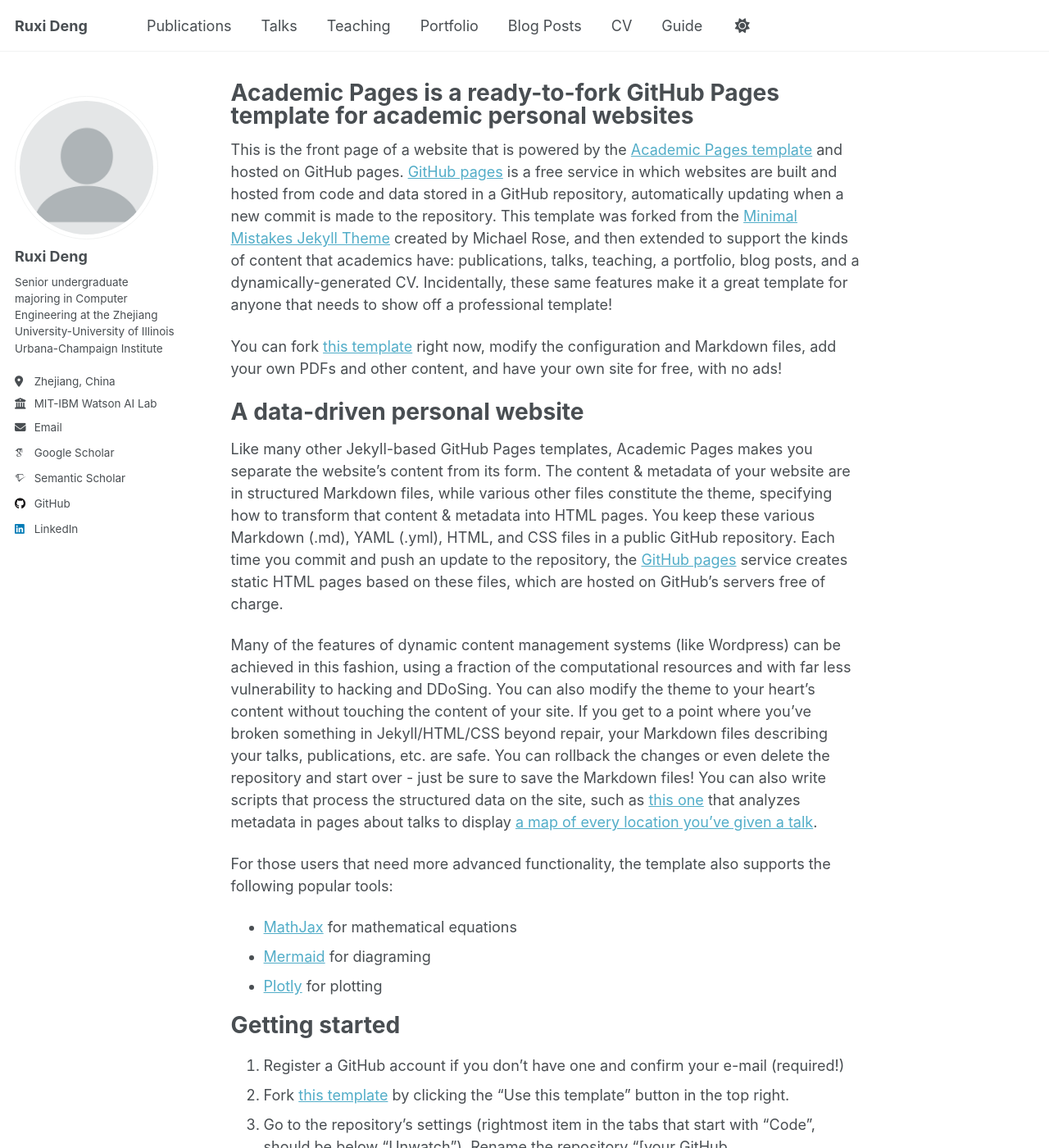
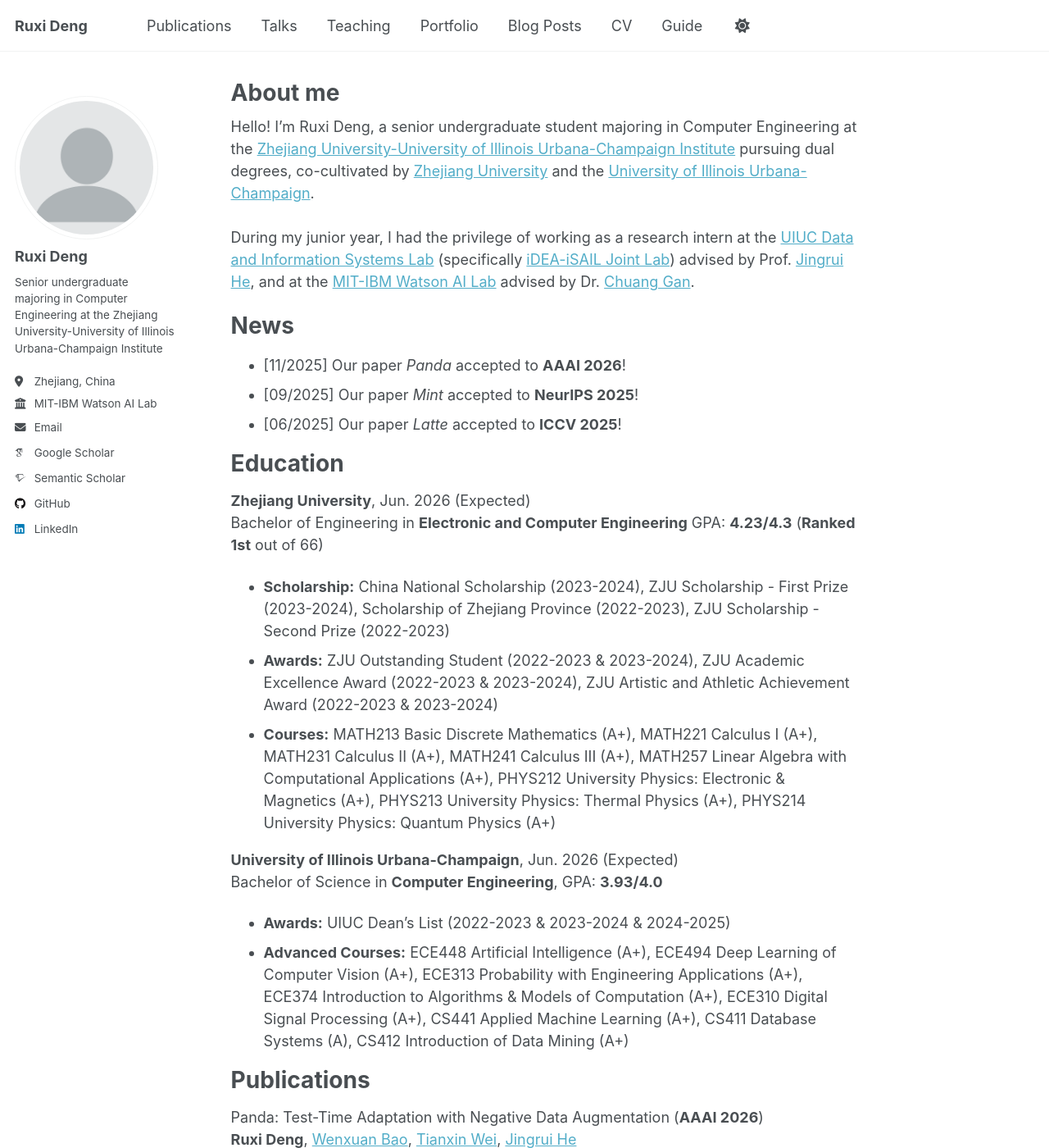
Before and after one commit to ruxideng/ruxideng.github.io, a Jekyll site: the page built from _pages/about.md, in a window 1280 px wide and 1400 px high. Shown: the whole window at 82% size. Built offline with Jekyll 4.4.1, drawn with Linux system fonts in a browser that asks for light colours; some web fonts are replaced; a script that is not in the unit is left out; some of the changed text lies outside the part shown.

Commit message:
Update about.md

```diff
--- a/_pages/about.md
+++ b/_pages/about.md
@@ -1,56 +1,66 @@
 ---
 permalink: /
-title: "Academic Pages is a ready-to-fork GitHub Pages template for academic personal websites"
+title: "About me"
 author_profile: true
 redirect_from:
   - /about/
   - /about.html
 ---
 
-This is the front page of a website that is powered by the [Academic Pages template](https://github.com/academicpages/academicpages.github.io) and hosted on GitHub pages. [GitHub pages](https://pages.github.com) is a free service in which websites are built and hosted from code and data stored in a GitHub repository, automatically updating when a new commit is made to the repository. This template was forked from the [Minimal Mistakes Jekyll Theme](https://mmistakes.github.io/minimal-mistakes/) created by Michael Rose, and then extended to support the kinds of content that academics have: publications, talks, teaching, a portfolio, blog posts, and a dynamically-generated CV. Incidentally, these same features make it a great template for anyone that needs to show off a professional template!
+Hello! I'm Ruxi Deng, a senior undergraduate student majoring in Computer Engineering at the <a href="https://zjui.intl.zju.edu.cn/en/">Zhejiang University-University of Illinois Urbana-Champaign Institute</a> pursuing dual degrees, co-cultivated by <a href="https://www.zju.edu.cn/english/">Zhejiang University</a> and the <a href="https://illinois.edu/">University of Illinois Urbana-Champaign</a>.
+		<br><br>During my junior year, I had the privilege of working as a research intern at the <a href="https://dais.cs.illinois.edu/">UIUC Data and Information Systems Lab</a> (specifically <a href="https://www.idea-isail.com/">iDEA-iSAIL Joint Lab</a>) advised by Prof. <a href="https://www.hejingrui.org/">Jingrui He</a>, and at the <a href="https://mitibmwatsonailab.mit.edu/">MIT-IBM Watson AI Lab</a> advised by Dr. <a href="https://people.csail.mit.edu/ganchuang/">Chuang Gan</a>.
 
- You can fork [this template](https://github.com/academicpages/academicpages.github.io) right now, modify the configuration and Markdown files, add your own PDFs and other content, and have your own site for free, with no ads!
+News
+======
 
-A data-driven personal website
+- [11/2025] Our paper *Panda* accepted to **AAAI 2026**!
+- [09/2025] Our paper *Mint* accepted to **NeurIPS 2025**!
+- [06/2025] Our paper *Latte* accepted to **ICCV 2025**!
+
+Education
 ======
-Like many other Jekyll-based GitHub Pages templates, Academic Pages makes you separate the website's content from its form. The content & metadata of your website are in structured Markdown files, while various other files constitute the theme, specifying how to transform that content & metadata into HTML pages. You keep these various Markdown (.md), YAML (.yml), HTML, and CSS files in a public GitHub repository. Each time you commit and push an update to the repository, the [GitHub pages](https://pages.github.com/) service creates static HTML pages based on these files, which are hosted on GitHub's servers free of charge.
 
-Many of the features of dynamic content management systems (like Wordpress) can be achieved in this fashion, using a fraction of the computational resources and with far less vulnerability to hacking and DDoSing. You can also modify the theme to your heart's content without touching the content of your site. If you get to a point where you've broken something in Jekyll/HTML/CSS beyond repair, your Markdown files describing your talks, publications, etc. are safe. You can rollback the changes or even delete the repository and start over - just be sure to save the Markdown files! You can also write scripts that process the structured data on the site, such as [this one](https://github.com/academicpages/academicpages.github.io/blob/master/talkmap.ipynb) that analyzes metadata in pages about talks to display [a map of every location you've given a talk](https://academicpages.github.io/talkmap.html).
+**Zhejiang University**, Jun. 2026 (Expected)
+Bachelor of Engineering in **Electronic and Computer Engineering**
+GPA: **4.23/4.3** (**Ranked 1st** out of 66)
 
-For those users that need more advanced functionality, the template also supports the following popular tools:
-- [MathJax](https://www.mathjax.org/) for mathematical equations
-- [Mermaid](https://mermaid.js.org/) for diagraming
-- [Plotly](https://plotly.com/javascript/) for plotting
+- **Scholarship:** China National Scholarship (2023-2024), ZJU Scholarship - First Prize (2023-2024), Scholarship of Zhejiang Province (2022-2023), ZJU Scholarship - Second Prize (2022-2023)
+- **Awards:** ZJU Outstanding Student (2022-2023 & 2023-2024), ZJU Academic Excellence Award (2022-2023 & 2023-2024), ZJU Artistic and Athletic Achievement Award (2022-2023 & 2023-2024)
+- **Courses:** MATH213 Basic Discrete Mathematics (A+), MATH221 Calculus I (A+), MATH231 Calculus II (A+), MATH241 Calculus III (A+), MATH257 Linear Algebra with Computational Applications (A+), PHYS212 University Physics: Electronic & Magnetics (A+), PHYS213 University Physics: Thermal Physics (A+), PHYS214 University Physics: Quantum Physics (A+)
 
-Getting started
+**University of Illinois Urbana-Champaign**, Jun. 2026 (Expected)
+Bachelor of Science in **Computer Engineering**, GPA: **3.93/4.0**
+
+- **Awards:** UIUC Dean's List (2022-2023 & 2023-2024 & 2024-2025)
+- **Advanced Courses:** ECE448 Artificial Intelligence (A+), ECE494 Deep Learning of Computer Vision (A+), ECE313 Probability with Engineering Applications (A+), ECE374 Introduction to Algorithms & Models of Computation (A+), ECE310 Digital Signal Processing (A+), CS441 Applied Machine Learning (A+), CS411 Database Systems (A), CS412 Introduction of Data Mining (A+)
+
+Publications
 ======
-1. Register a GitHub account if you don't have one and confirm your e-mail (required!)
-1. Fork [this template](https://github.com/academicpages/academicpages.github.io) by clicking the "Use this template" button in the top right.
-1. Go to the repository's settings (rightmost item in the tabs that start with "Code", should be below "Unwatch"). Rename the repository "[your GitHub username].github.io", which will also be your website's URL.
-1. Set site-wide configuration and create content & metadata (see below -- also see [this set of diffs](https://archive.is/3TPas) showing what files were changed to set up [an example site](https://getorg-testacct.github.io) for a user with the username "getorg-testacct")
-1. Upload any files (like PDFs, .zip files, etc.) to the files/ directory. They will appear at https://[your GitHub username].github.io/files/example.pdf.
-1. Check status by going to the repository settings, in the "GitHub pages" section
+Panda: Test-Time Adaptation with Negative Data Augmentation (**AAAI 2026**)<br>
+**Ruxi Deng**, <a href="https://baowenxuan.github.io/">Wenxuan Bao</a>, <a href="https://weitianxin.github.io/">Tianxin Wei</a>, <a href="https://www.hejingrui.org/">Jingrui He</a><br>
+<a href="https://arxiv.org/abs/2511.10481">arXiv</a> | <a href="https://github.com/ruxideng/Panda">Code</a>
 
-Site-wide configuration
-------
-The main configuration file for the site is in the base directory in [_config.yml](https://github.com/academicpages/academicpages.github.io/blob/master/_config.yml), which defines the content in the sidebars and other site-wide features. You will need to replace the default variables with ones about yourself and your site's github repository. The configuration file for the top menu is in [_data/navigation.yml](https://github.com/academicpages/academicpages.github.io/blob/master/_data/navigation.yml). For example, if you don't have a portfolio or blog posts, you can remove those items from that navigation.yml file to remove them from the header.
+Mint: A Simple Test-Time Adaptation of Vision-Language Models against Common Corruptions (**NeurIPS 2025**)<br>
+<a href="https://baowenxuan.github.io/">Wenxuan Bao</a>\*, **Ruxi Deng\***, <a href="https://www.hejingrui.org/">Jingrui He</a><br>
+<a href="https://arxiv.org/abs/2510.22127">arXiv</a> | <a href="https://github.com/baowenxuan/Mint">Code</a>
 
-Create content & metadata
-------
-For site content, there is one Markdown file for each type of content, which are stored in directories like _publications, _talks, _posts, _teaching, or _pages. For example, each talk is a Markdown file in the [_talks directory](https://github.com/academicpages/academicpages.github.io/tree/master/_talks). At the top of each Markdown file is structured data in YAML about the talk, which the theme will parse to do lots of cool stuff. The same structured data about a talk is used to generate the list of talks on the [Talks page](https://academicpages.github.io/talks), each [individual page](https://academicpages.github.io/talks/2012-03-01-talk-1) for specific talks, the talks section for the [CV page](https://academicpages.github.io/cv), and the [map of places you've given a talk](https://academicpages.github.io/talkmap.html) (if you run this [python file](https://github.com/academicpages/academicpages.github.io/blob/master/talkmap.py) or [Jupyter notebook](https://github.com/academicpages/academicpages.github.io/blob/master/talkmap.ipynb), which creates the HTML for the map based on the contents of the _talks directory).
+Latte: Collaborative Test-Time Adaptation of Vision-Language Models in Federated Learning (**ICCV 2025**)<br>
+<a href="https://baowenxuan.github.io/">Wenxuan Bao</a>, **Ruxi Deng**, <a href="https://q-rz.github.io/">Ruizhong Qiu</a>, <a href="https://weitianxin.github.io/">Tianxin Wei</a>, <a href="http://tonghanghang.org/">HangHang Tong</a>, <a href="https://www.hejingrui.org/">Jingrui He</a><br>
+<a href="https://arxiv.org/abs/2507.21494">arXiv</a> | <a href="https://openaccess.thecvf.com/content/ICCV2025/html/Bao_Latte_Collaborative_Test-Time_Adaptation_of_Vision-Language_Models_in_Federated_Learning_ICCV_2025_paper.html">HTML</a> | <a href="https://github.com/baowenxuan/Latte">Code</a>
 
-**Markdown generator**
+(* means equal contribution)
 
-The repository includes [a set of Jupyter notebooks](https://github.com/academicpages/academicpages.github.io/tree/master/markdown_generator
-) that converts a CSV containing structured data about talks or presentations into individual Markdown files that will be properly formatted for the Academic Pages template. The sample CSVs in that directory are the ones I used to create my own personal website at stuartgeiger.com. My usual workflow is that I keep a spreadsheet of my publications and talks, then run the code in these notebooks to generate the Markdown files, then commit and push them to the GitHub repository.
+Research Experience
+======
+**UIUC Data and Information Systems Laboratory** (specifically iDEA-iSAIL Joint Lab)<br>
+*Supervisor: Prof. Jingrui He, School of Information Science, UIUC*<br>
+I worked as a research intern (2024 December - 2025 August) focusing on Test-Time Adaptation of Vision-Language Models.
 
-How to edit your site's GitHub repository
-------
-Many people use a git client to create files on their local computer and then push them to GitHub's servers. If you are not familiar with git, you can directly edit these configuration and Markdown files directly in the github.com interface. Navigate to a file (like [this one](https://github.com/academicpages/academicpages.github.io/blob/master/_talks/2012-03-01-talk-1.md) and click the pencil icon in the top right of the content preview (to the right of the "Raw | Blame | History" buttons). You can delete a file by clicking the trashcan icon to the right of the pencil icon. You can also create new files or upload files by navigating to a directory and clicking the "Create new file" or "Upload files" buttons.
 
-Example: editing a Markdown file for a talk
-![Editing a Markdown file for a talk](/images/editing-talk.png)
+**MIT-IBM Watson AI Laboratory**<br>
+*Supervisor: Dr. Chuang Gan, Principal Research Staff Member, MIT–IBM Watson AI Lab*<br>
+I worked as a research intern (2025 January - Present) and foucsed on Embodied AI in Virtual Community and Dynamic Navigation.
 
-For more info
-------
-More info about configuring Academic Pages can be found in [the guide](https://academicpages.github.io/markdown/), the [growing wiki](https://github.com/academicpages/academicpages.github.io/wiki), and you can always [ask a question on GitHub](https://github.com/academicpages/academicpages.github.io/discussions). The [guides for the Minimal Mistakes theme](https://mmistakes.github.io/minimal-mistakes/docs/configuration/) (which this theme was forked from) might also be helpful.
+
+Miscellanea
+======
```
